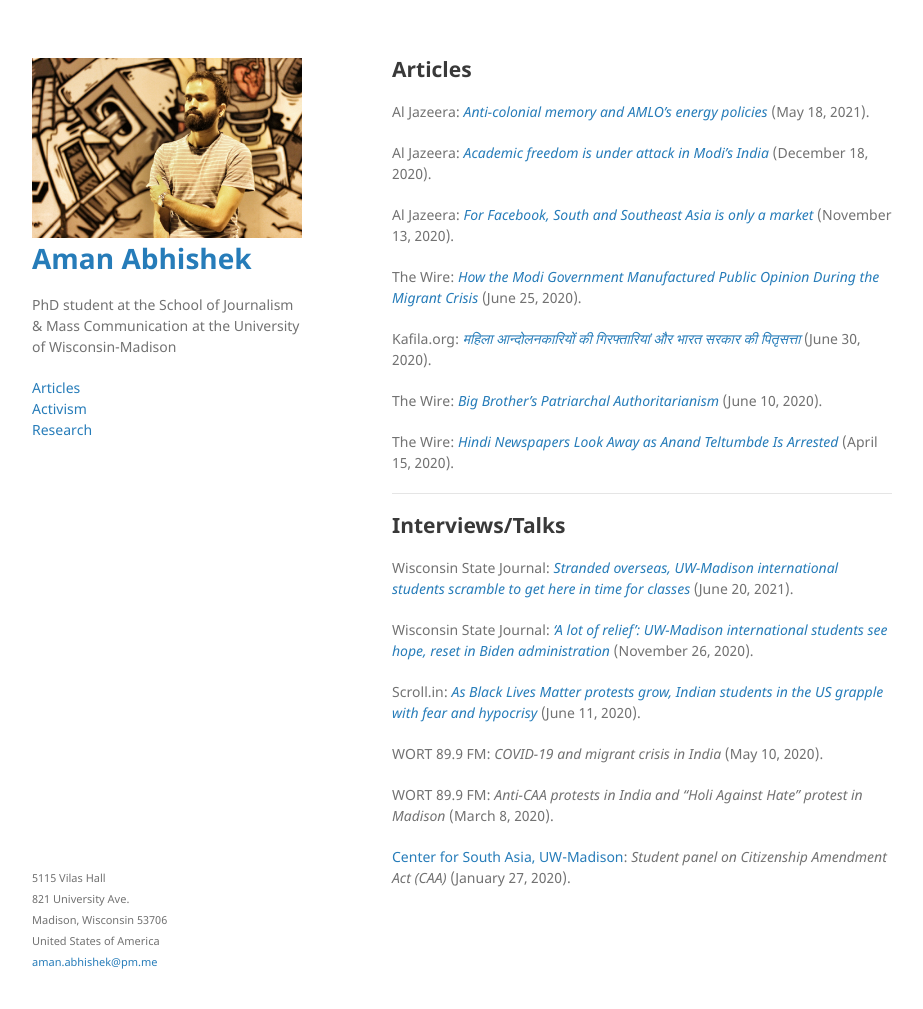
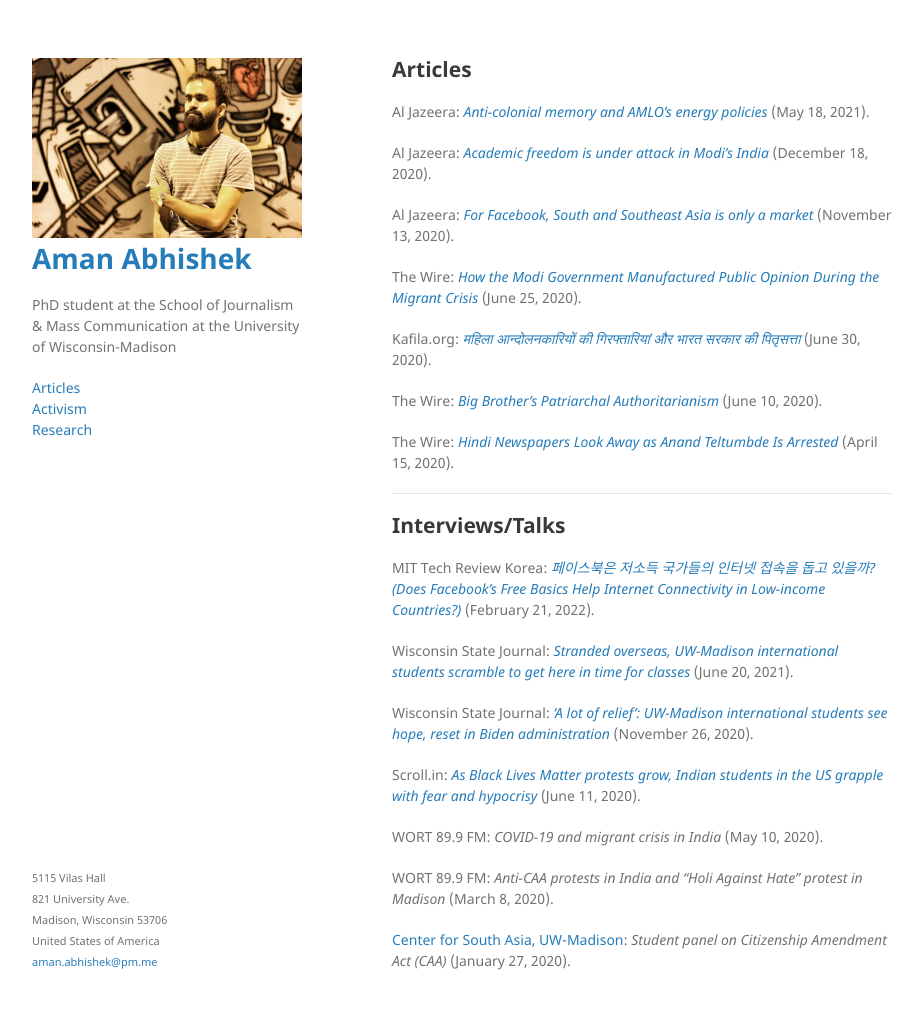
Before and after one commit to aman-abhishek/aman-abhishek.github.io, a Jekyll site: the page built from articles.md, in a window 1280 px wide and 1041 px high. Shown: the top 1009 px of the window, without its empty margins (178-1101 px from the left). Built offline with Jekyll 4.4.1, drawn with Linux system fonts in a browser that asks for light colours; our own code applies the rules of GitHub Pages for plain Markdown files.

Commit message:
Update articles.md
MIT tech review article

```diff
--- a/articles.md
+++ b/articles.md
@@ -22,6 +22,8 @@ The Wire: [_Hindi Newspapers Look Away as Anand Teltumbde Is Arrested_](https://
 
 ## Interviews/Talks
 
+MIT Tech Review Korea: [_페이스북은 저소득 국가들의 인터넷 접속을 돕고 있을까? (Does Facebook’s Free Basics Help Internet Connectivity in Low-income Countries?)_](https://www.technologyreview.kr/%ed%8e%98%ec%9d%b4%ec%8a%a4%eb%b6%81%ec%9d%80-%ec%a0%80%ec%86%8c%eb%93%9d-%ea%b5%ad%ea%b0%80%eb%93%a4%ec%9d%98-%ec%9d%b8%ed%84%b0%eb%84%b7-%ec%a0%91%ec%86%8d%ec%9d%84-%eb%8f%95%ea%b3%a0-%ec%9e%88/) (February 21, 2022).
+
 Wisconsin State Journal: [_Stranded overseas, UW-Madison international students scramble to get here in time for classes_](https://madison.com/wsj/news/local/education/university/stranded-overseas-uw-madison-international-students-scramble-to-get-here-in-time-for-classes/article_5c42c7a9-3424-5730-be71-7f82166cdabd.html) (June 20, 2021).
 
 Wisconsin State Journal: [_'A lot of relief': UW-Madison international students see hope, reset in Biden administration_](https://madison.com/wsj/news/local/education/university/a-lot-of-relief-uw-madison-international-students-see-hope-reset-in-biden-administration/article_c284f9d3-e16c-5393-9187-2a41e37b37eb.html) (November 26, 2020).
```
